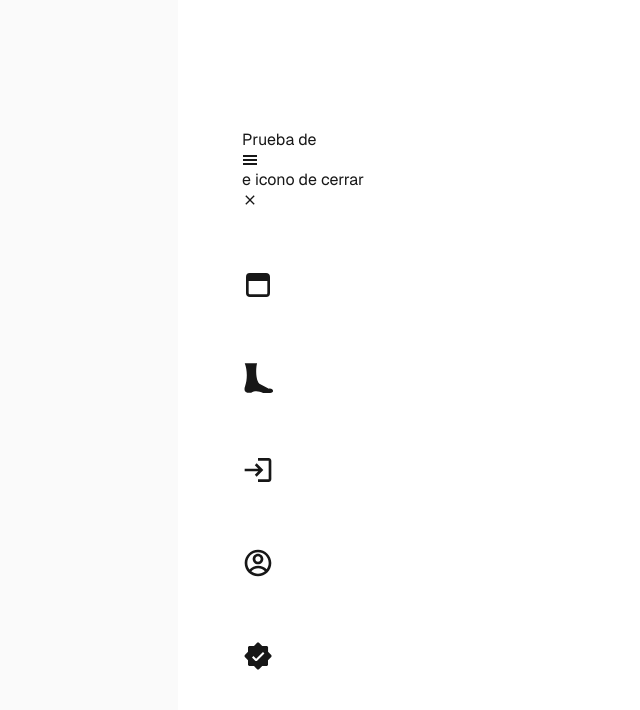
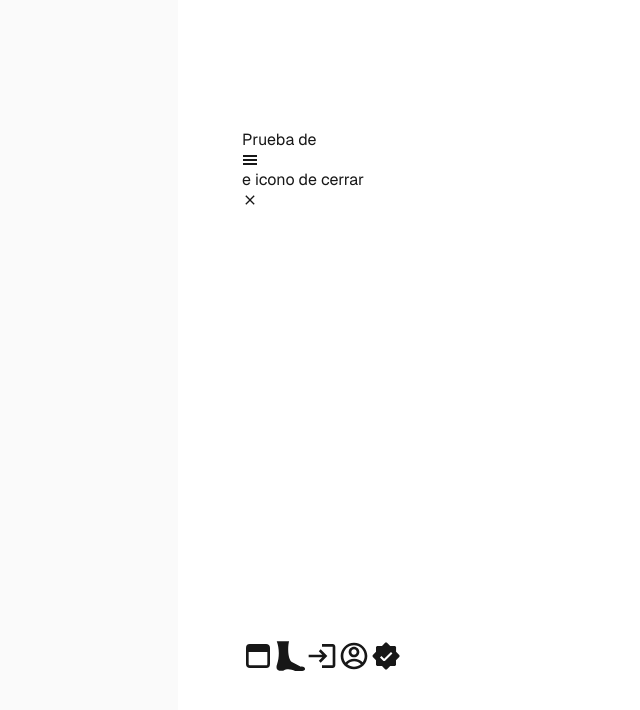
Before and after one commit to PaulAlejoR/nextOTT, a Next.js app: page / in a window 1280 px wide. Shown: the top 710 px of the page, without its empty margins (78-718 px from the left). Built offline with nearby package versions, Linux system fonts and the light colour scheme.

Commit message:
Se agrego un navbar a la pagina de inicio

```diff
--- a/src/app/page.tsx
+++ b/src/app/page.tsx
@@ -14,6 +14,8 @@ export default function Home() {
     <div className="flex min-h-screen items-center justify-center bg-zinc-50 font-sans dark:bg-black">
       <main className="flex min-h-screen w-full max-w-3xl flex-col items-center justify-between py-32 px-16 bg-white dark:bg-black sm:items-start">
         <h3> Prueba de  <GiHamburgerMenu/> e icono de cerrar <IoMdClose /> </h3>
+        <nav>
+          <div className="container mx-auto flex justify-between items-center">
             <button>
               <Link href="/navbar">
                 <TbLayoutNavbarFilled size={32} />
@@ -43,6 +45,8 @@ export default function Home() {
                 <VscVerifiedFilled size={32} />
               </Link>
             </button>
+          </div>
+        </nav>
       </main>
     </div>
   );
```
Lines whose indentation alone changed are shown as unchanged.
